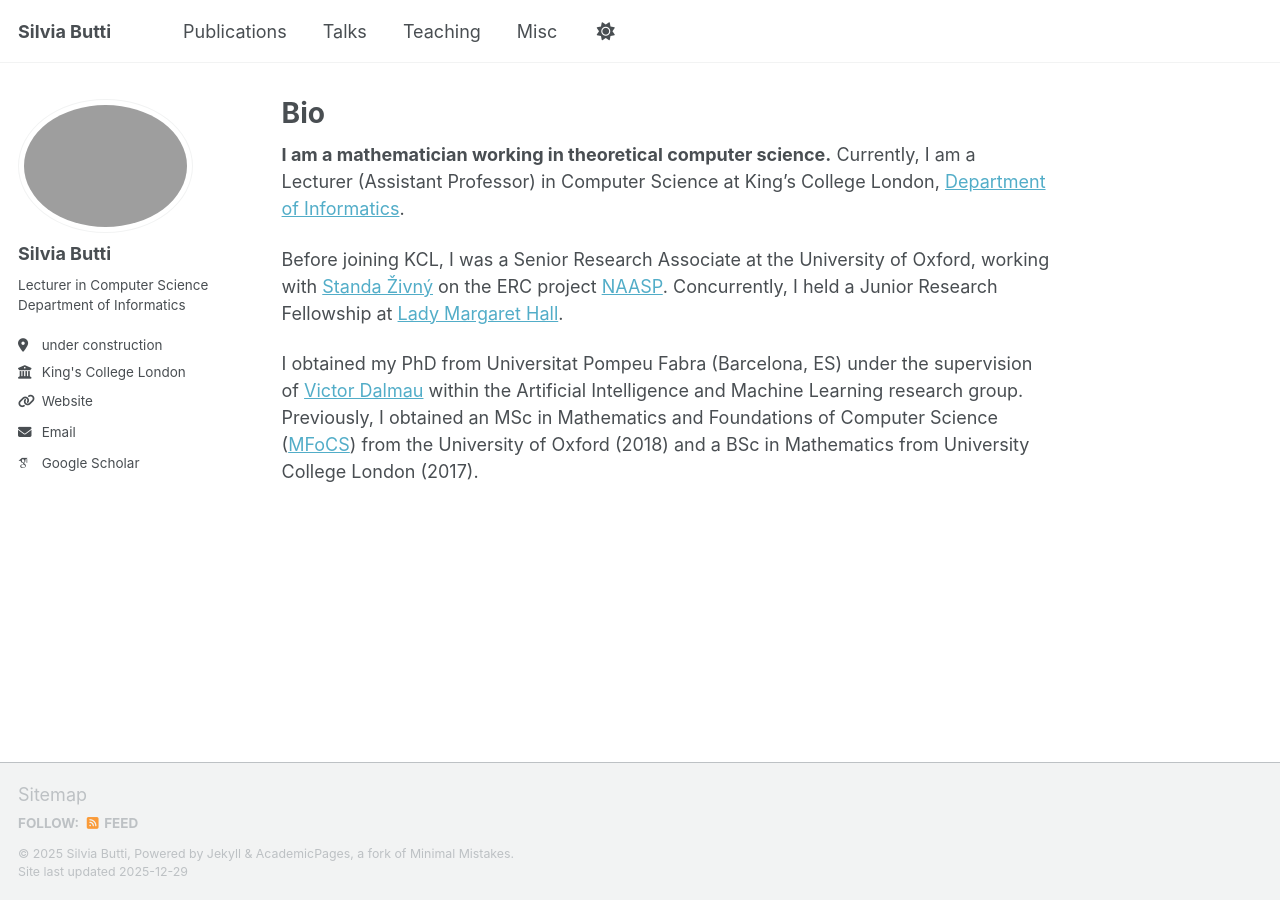
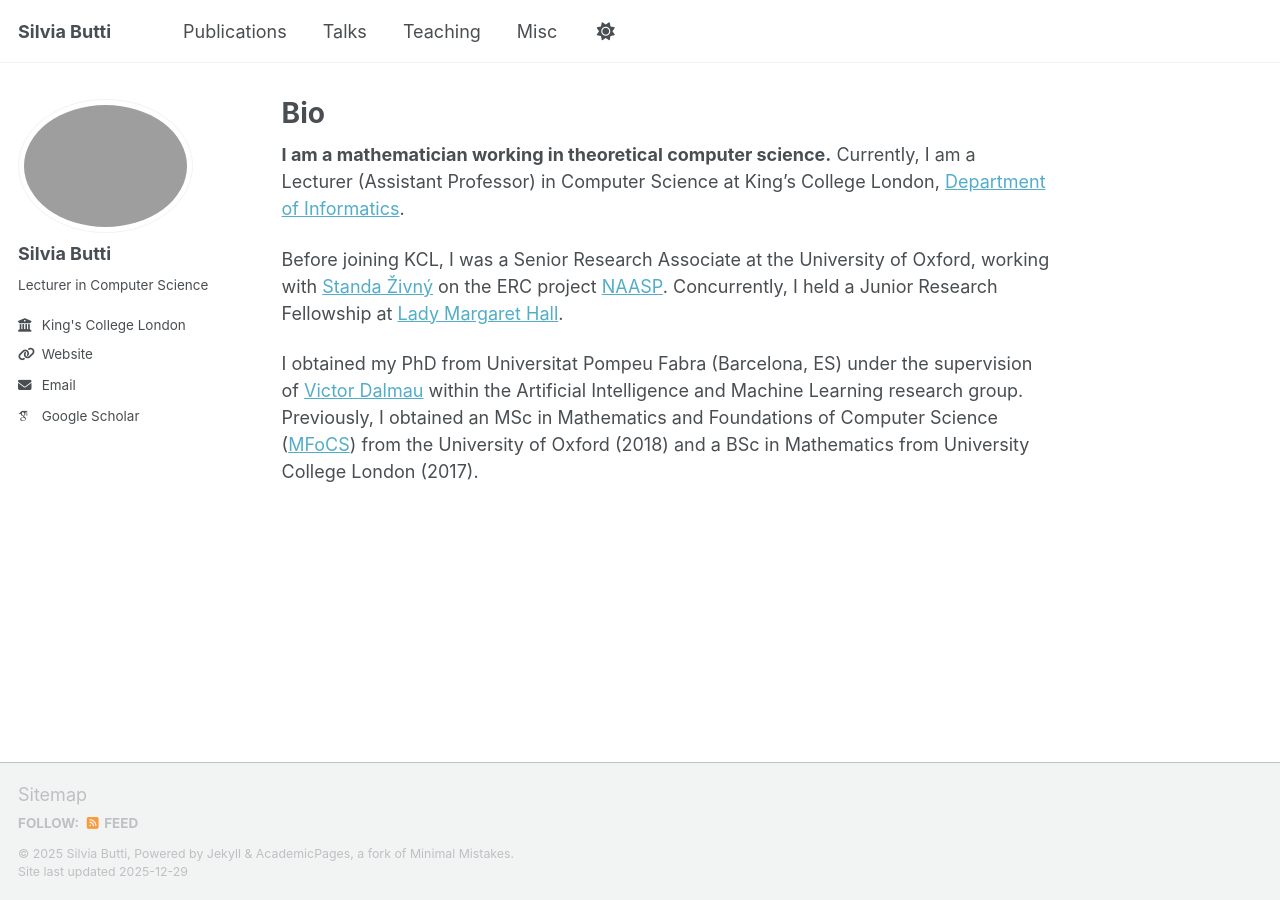
Before and after one commit to silviabutti/silviabutti.github.io, a Jekyll site: the page built from _pages/about.md, in a window 1280 px wide. Built offline with Jekyll 4.4.1, drawn with Linux system fonts in a browser that asks for light colours; some web fonts are replaced; a script bundle is joined from its source files by our own code; library files that are not in the unit come from our copies.

Commit message:
Update _config.yml

```diff
--- a/_config.yml
+++ b/_config.yml
@@ -26,8 +26,8 @@ author:
   avatar           : "CS-portrait.jpg"
   name             : "Silvia Butti"
   pronouns         : # example: "she/her"
-  bio              : "Lecturer in Computer Science  Department of Informatics"
-  location         : "under construction"
+  bio              : "Lecturer in Computer Science"
+  location         : # "London, UK"
   employer         : "King's College London"
   uri              : "https://www.kcl.ac.uk/people/silvia-butti"
   email            : "silvia.butti@kcl.ac.uk"
```
